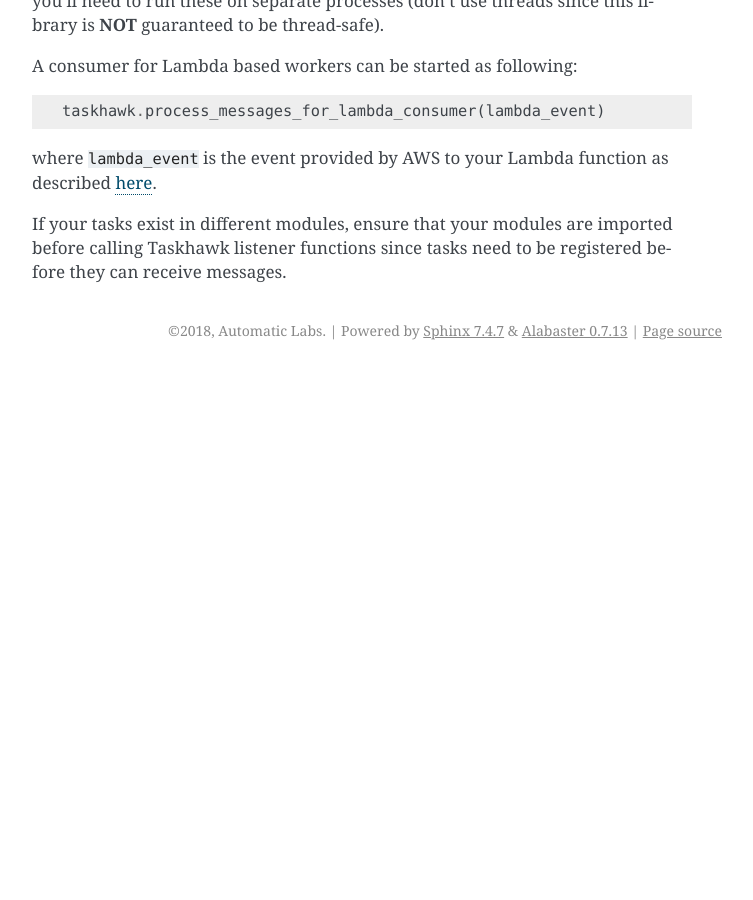
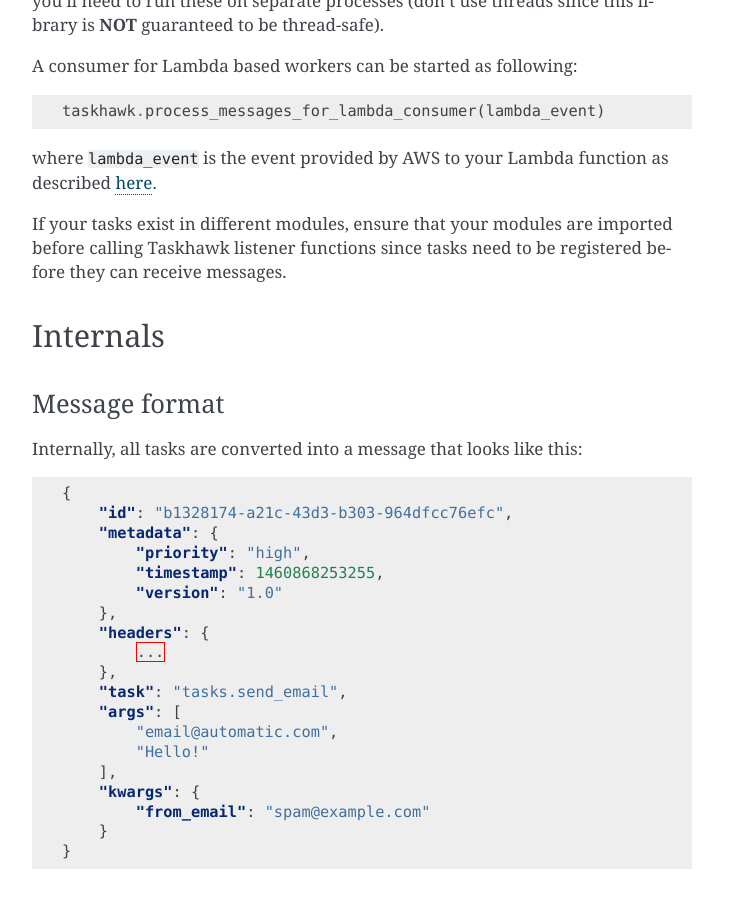
Before and after one commit to cloudchacho/taskhawk-python, a Sphinx documentation site: the page built from docs/usage.rst, in a window 1280 px wide and 900 px high, scrolled down 1404 px. Shown: the whole window, without its empty margins (388-1141 px from the left). Built offline with Sphinx 7.4.7, drawn with Linux system fonts in a browser that asks for light colours; before the commit the page ends 1774 px from its top, so only the background shows below that; some of the changed text lies outside the part shown.

Commit message:
Add support for string datetimes (#11)
Mainly because Cloudwatch Rule only provides str datetime for scheduled tasks

Also document message format

```diff
--- a/docs/usage.rst
+++ b/docs/usage.rst
@@ -75,5 +75,36 @@
 If your tasks exist in different modules, ensure that your modules are imported before calling Taskhawk listener
 functions since tasks need to be registered before they can receive messages.
 
+Internals
++++++++++
+
+Message format
+~~~~~~~~~~~~~~
+
+Internally, all tasks are converted into a message that looks like this:
+
+.. code:: json
+
+    {
+        "id": "b1328174-a21c-43d3-b303-964dfcc76efc",
+        "metadata": {
+            "priority": "high",
+            "timestamp": 1460868253255,
+            "version": "1.0"
+        },
+        "headers": {
+            ...
+        },
+        "task": "tasks.send_email",
+        "args": [
+            "email@automatic.com",
+            "Hello!"
+        ],
+        "kwargs": {
+            "from_email": "spam@example.com"
+        }
+    }
+
+
 .. _lambda_sns_format: https://docs.aws.amazon.com/lambda/latest/dg/eventsources.html#eventsources-sns
 .. _taskhawk_terraform_generator: https://github.com/Automatic/taskhawk-terraform-generator
--- a/setup.py
+++ b/setup.py
@@ -72,7 +72,7 @@
     # your project is installed. For an analysis of "install_requires" vs pip's
     # requirements files see:
     # https://packaging.python.org/en/latest/requirements.html
-    install_requires=['funcy', 'retrying', 'boto3'],
+    install_requires=['funcy', 'retrying', 'boto3', 'arrow'],
 
     tests_require=tests_require,
 
@@ -85,7 +85,7 @@
     # for example:
     # $ pip install -e .[dev,test]
     extras_require={
-        'dev': ['flake8', 'Sphinx>=1.7.2'],
+        'dev': ['flake8', 'Sphinx>=1.7.2', 'pip-tools'],
         'test': tests_require,
         'publish': ['bumpversion', 'twine'],
     },
```
Also changed, not shown: 7 other files.
